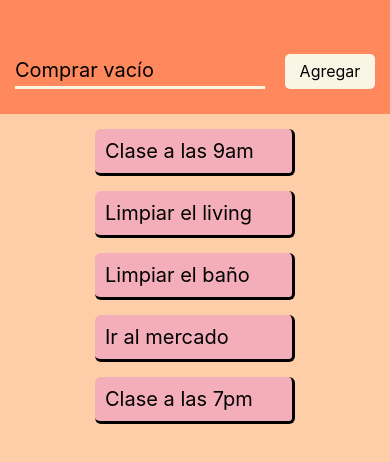
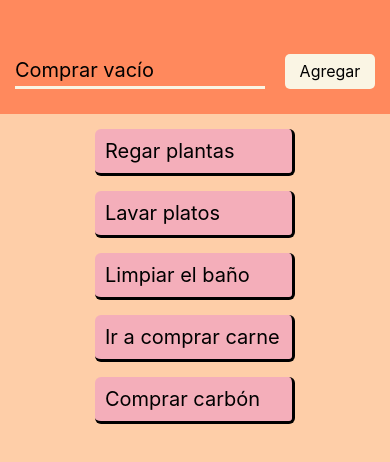
Before and after one commit to Maritt0/NewApp, a React Native app: screen / in a window 390 px wide. Shown: the top 462 px of the page. Built offline with nearby package versions, Linux system fonts and the light colour scheme.

Commit message:
Update App.js

```diff
--- a/App.js
+++ b/App.js
@@ -1,15 +1,14 @@
-
 import MainScreen from './src/Screens/MainScreen';
 
 const taskList = [
   {
     id: 1,
-    task: "Clase a las 9am",
+    task: "Regar plantas",
     completed: false
   },
   {
     id: 2,
-    task: "Limpiar el living",
+    task: "Lavar platos",
     completed: false
   },{
     id: 3,
@@ -17,11 +16,11 @@ const taskList = [
     completed: false
   },{
     id: 4,
-    task:  "Ir al mercado",
+    task: "Ir a comprar carne",
     completed: false
   },{
     id: 5,
-    task: "Clase a las 7pm",
+    task: "Comprar carbón",
     completed: false
   },
 ]
```
